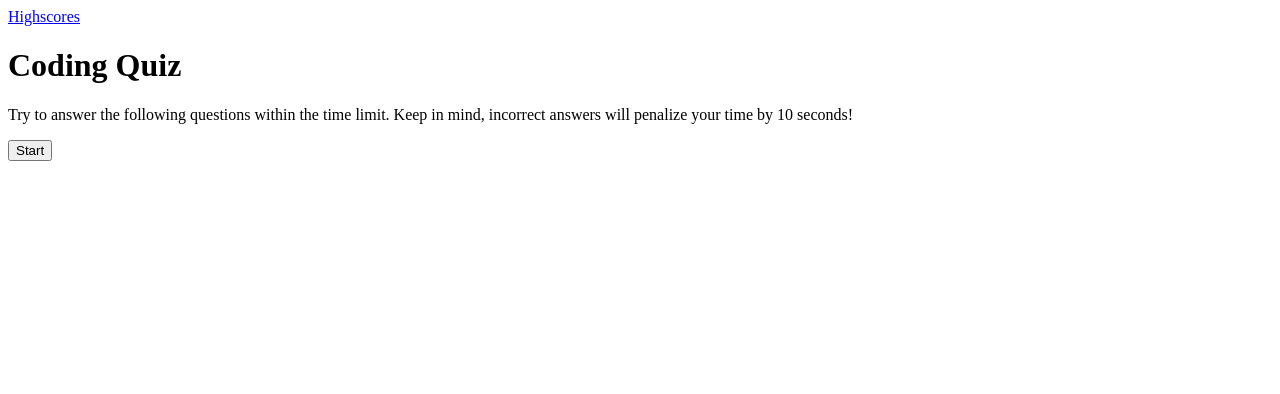
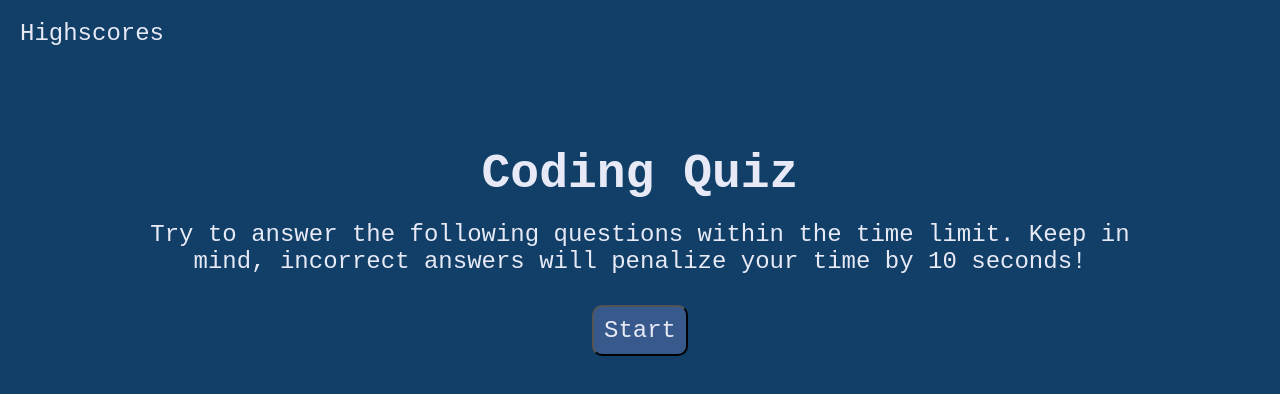
Before and after one commit to sydneyloggins/JavaScript-Quiz, a plain HTML site: page index.html in a window 1280 px wide. Drawn offline with Linux system fonts and the light colour scheme; the site is published under a folder, as on GitHub Pages, so addresses that start at the root find nothing.

Commit message:
fixed stylesheet

```diff
--- a/index.html
+++ b/index.html
@@ -4,7 +4,7 @@
     <meta charset="UTF-8">
     <meta http-equiv="X-UA-Compatible" content="IE=edge">
     <meta name="viewport" content="width=device-width, initial-scale=1.0">
-    <link rel="stylesheet" href="/style.css">
+    <link rel="stylesheet" href="style.css">
     <!--Title of tab-->
     <title>Quiz App</title>
 </head>
```
Also changed, not shown: HighScores.js (+5 -4 lines), 1 other file.
